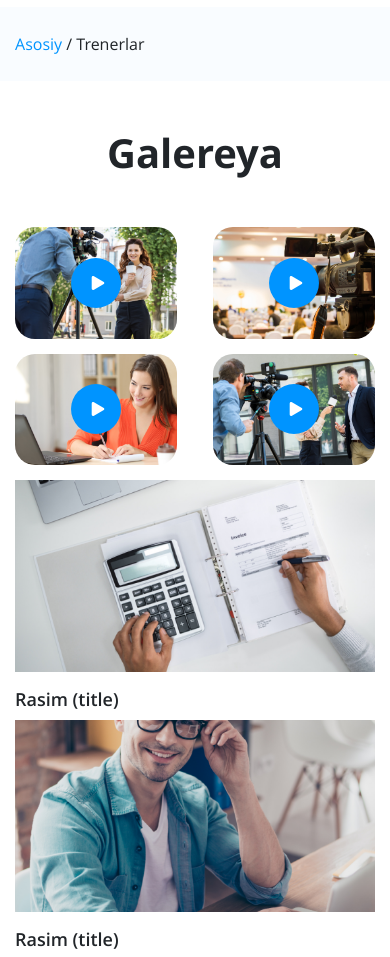
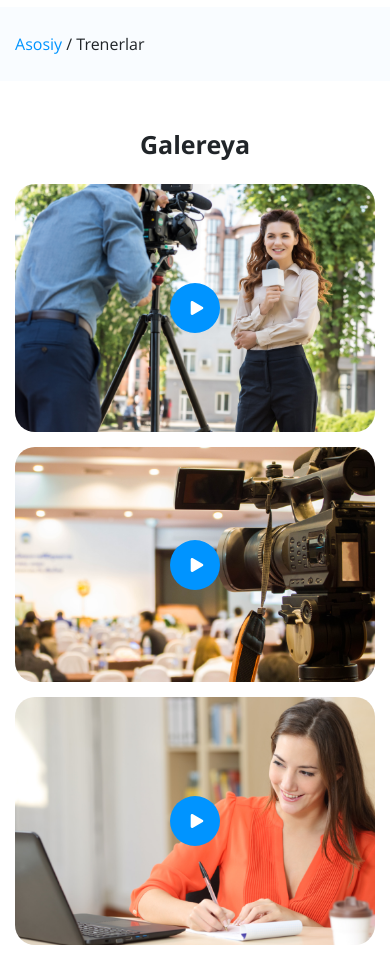
Before and after one commit to Navruz-Halimov/Jurnalists, a Nuxt app: page /gallery in a window 390 px wide. Shown: the part 140-1097 px from the top of the page. Built offline with nearby package versions, Linux system fonts and the light colour scheme; what vue-backtotop would draw is missing.

Commit message:
change about, archive

```diff
--- a/assets/scss/pages/_about.scss
+++ b/assets/scss/pages/_about.scss
@@ -131,7 +131,11 @@
 @media (max-width: 992px) {
   .about-page {
     margin-bottom: 40px;
+    &__top {
+      margin-bottom: 40px;
+    }
     .leaders {
+      margin-bottom: 40px;
       &__img {
         img {
           width: 100%;
@@ -179,8 +183,16 @@
   .about-page {
     &__list {
       padding: 0 10px;
+      margin: 0;
+    }
+    &__title {
+      font-size: 25px;
     }
     .leaders {
+      &__title {
+        font-size: 25px;
+        padding-bottom: 25px;
+      }
       &__info {
         text-align: center;
       }
@@ -189,6 +201,10 @@
       }
     }
     .trainers {
+      &__title {
+        font-size: 25px;
+        padding-bottom: 25px;
+      }
       &__item {
         text-align: center;
       }
@@ -198,5 +214,12 @@
         }
       }
     }
+    .about-me {
+      &__title {
+        font-size: 25px;
+        padding-bottom: 25px;
+        text-align: center;
+      }
+    }
   }
 }
--- a/assets/scss/pages/_archive.scss
+++ b/assets/scss/pages/_archive.scss
@@ -67,8 +67,19 @@
   }
 }
 
+@media (max-width: 992px) {
+  .archive-page {
+    margin-bottom: 40px;
+  }
+}
+
+
 @media (max-width: 576px) {
   .archive-page {
+    &__title {
+      font-size: 25px;
+      margin-bottom: 25px;
+    }
     &__img {
       padding-bottom: 10px;
     }
--- a/assets/scss/pages/_gallery.scss
+++ b/assets/scss/pages/_gallery.scss
@@ -1,4 +1,5 @@
 .gallery{
+  margin-bottom: 80px;
   .gallery__title{
     font-size: 40px;
     font-weight: bold;
@@ -133,6 +134,7 @@
 
 @media (max-width: 992px) {
   .gallery {
+    margin-bottom: 40px;
     .gallery__videos {
       display: flex;
       flex-wrap: wrap;
@@ -142,5 +144,43 @@
         height: auto;
       }
     }
+    .gallery__content {
+      margin-top: 15px;
+      h4 {
+        margin: 0;
+      }
+
+      .gallery__image {
+        margin-bottom: 5px;
+      }
+    }
   }
 }
+
+@media (max-width: 576px) {
+  .gallery {
+    .gallery__title {
+      font-size: 25px;
+      margin-bottom: 25px;
+    }
+  }
+}
+
+@media (max-width: 480px) {
+  .gallery {
+    &__list {
+      flex-direction: column;
+      align-items: center;
+
+      > div {
+        width: 100%;
+        max-width: 350px;
+      }
+    }
+    .gallery__videos {
+      .video {
+        width: 100%;
+      }
+    }
+  }
+}
--- a/assets/scss/pages/_trainers.scss
+++ b/assets/scss/pages/_trainers.scss
@@ -140,6 +140,26 @@
   }
 }
 
+@media (max-width: 576px){
+  .trainers-page {
+    .webinars {
+      &__title {
+        font-size: 25px;
+        margin-bottom: 25px;
+      }
+    }
+    .release {
+      &__title {
+        font-size: 25px;
+        margin-bottom: 25px;
+      }
+      &__list {
+        margin: 0;
+      }
+    }
+  }
+}
+
 @media (max-width: 480px) {
   .trainers-page {
     .release {
--- a/pages/gallery.vue
+++ b/pages/gallery.vue
@@ -94,8 +94,8 @@
         </b-col>
         <b-col lg="9">
           <div class="gallery__content">
-            <b-row>
-              <b-col lg="4" md="4">
+            <b-row class="gallery__list">
+              <b-col lg="4" md="4" cols="6" class="mb-4">
                 <div class="gallery__image">
                   <img src="../assets/images/12.png" alt="">
                   <div class="gallery__text">
@@ -109,7 +109,7 @@
                 </div>
                 <h4>Rasim (title)</h4>
               </b-col>
-              <b-col lg="4" md="4">
+              <b-col lg="4" md="4" cols="6" class="mb-4">
                 <div class="gallery__image">
                   <img src="../assets/images/3.png" alt="">
                   <div class="gallery__text">
@@ -123,7 +123,7 @@
                 </div>
                 <h4>Rasim (title)</h4>
               </b-col>
-              <b-col lg="4" md="4">
+              <b-col lg="4" md="4" cols="6" class="mb-4">
                 <div class="gallery__image">
                   <img src="../assets/images/Rectangle21.png" alt="">
                   <div class="gallery__text">
@@ -137,7 +137,7 @@
                 </div>
                 <h4>Rasim (title)</h4>
               </b-col>
-              <b-col lg="4" md="4">
+              <b-col lg="4" md="4" cols="6" class="mb-4">
                 <div class="gallery__image">
                   <img src="../assets/images/4.png" alt="">
                   <div class="gallery__text">
@@ -151,7 +151,7 @@
                 </div>
                 <h4>Rasim (title)</h4>
               </b-col>
-              <b-col lg="4" md="4">
+              <b-col lg="4" md="4" cols="6" class="mb-4">
                 <div class="gallery__image">
                   <img src="../assets/images/5.png" alt="">
                   <div class="gallery__text">
@@ -165,7 +165,7 @@
                 </div>
                 <h4>Rasim (title)</h4>
               </b-col>
-              <b-col lg="4" md="4">
+              <b-col lg="4" md="4" cols="6" class="mb-4">
                 <div class="gallery__image">
                   <img src="../assets/images/6.png" alt="">
                   <div class="gallery__text">
@@ -179,7 +179,7 @@
                 </div>
                 <h4>Rasim (title)</h4>
               </b-col>
-              <b-col lg="4" md="4">
+              <b-col lg="4" md="4" cols="6" class="mb-4">
                 <div class="gallery__image">
                   <img src="../assets/images/7.png" alt="">
                   <div class="gallery__text">
@@ -193,7 +193,7 @@
                 </div>
                 <h4>Rasim (title)</h4>
               </b-col>
-              <b-col lg="4" md="4">
+              <b-col lg="4" md="4" cols="6" class="mb-4">
                 <div class="gallery__image">
                   <img src="../assets/images/8.png" alt="">
                   <div class="gallery__text">
@@ -207,7 +207,7 @@
                 </div>
                 <h4>Rasim (title)</h4>
               </b-col>
-              <b-col lg="4" md="4">
+              <b-col lg="4" md="4" cols="6" class="mb-4">
                 <div class="gallery__image">
                   <img src="../assets/images/9.png" alt="">
                   <div class="gallery__text">
@@ -221,7 +221,7 @@
                 </div>
                 <h4>Rasim (title)</h4>
               </b-col>
-              <b-col lg="4" md="4">
+              <b-col lg="4" md="4" cols="6" class="mb-4">
                 <div class="gallery__image">
                   <img src="../assets/images/10.png" alt="">
                   <div class="gallery__text">
@@ -235,7 +235,7 @@
                 </div>
                 <h4>Rasim (title)</h4>
               </b-col>
-              <b-col lg="4" md="4">
+              <b-col lg="4" md="4" cols="6" class="mb-4">
                 <div class="gallery__image">
                   <img src="../assets/images/11.png" alt="">
                   <div class="gallery__text">
@@ -249,7 +249,7 @@
                 </div>
                 <h4>Rasim (title)</h4>
               </b-col>
-              <b-col lg="4" md="4">
+              <b-col lg="4" md="4" cols="6" class="mb-4">
                 <div class="gallery__image">
                   <img src="../assets/images/5.png" alt="">
                   <div class="gallery__text">
```
